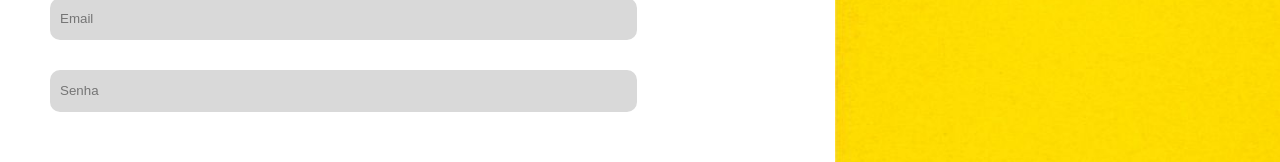
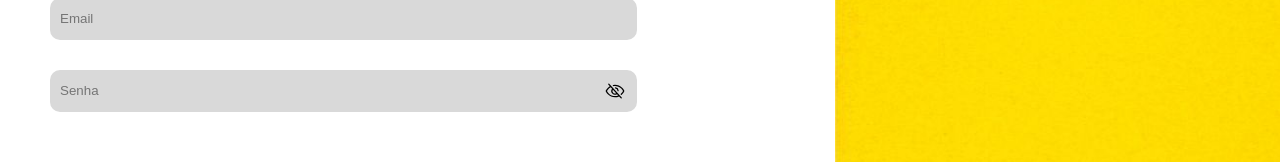
Before and after one commit to GabrielUzel/Project-Andrea, a Next.js app in the folder frontend/: page /login in a window 1280 px wide. Shown: the part 317-479 px from the top of the page. Built offline with nearby package versions, Linux system fonts and the light colour scheme.

Commit message:
Added see password feature

```diff
--- a/frontend/src/app/login/loginForm.tsx
+++ b/frontend/src/app/login/loginForm.tsx
@@ -3,12 +3,14 @@
 import { useRouter } from 'next/navigation'
 import React, { useState } from 'react';
 import Button from '../../components/button';
+import SeePasswordIcon from '../../components/seePasswordIcon';
 import styles from '../../styles/loginPageStyle.module.css';
 
 export default function LoginForm() {
     const [email, setEmail] = useState('');
     const [password, setPassword] = useState('');
     const [errorMessage, setErrorMessage] = useState('');
+    const [typeIsPassword, setTypeIsPassword] = useState(true);
     const router = useRouter();
 
     const handleSubmit = (event) => {
@@ -45,6 +47,10 @@ export default function LoginForm() {
         setErrorMessage('');
     }
 
+    const changeTypeIsPassword = () => {
+        setTypeIsPassword(!typeIsPassword);
+    }
+
     return (
         <div className={styles.loginFormMainDiv}>
             <div className={styles.errorMessage} style={{visibility: errorMessage ? 'visible' : "hidden"}}>
@@ -56,7 +62,7 @@ export default function LoginForm() {
             <form className={`${styles.loginFormDiv} ${styles.flex}`} onSubmit={handleSubmit}>
                 <div className={`${styles.loginTexts} ${styles.flex}`}>
                     <input className={`${styles.loginTextInputs} ${styles.borderRadius10}`}
-                        type="text"
+                        type='text'
                         placeholder='Email'
                         value={email}
                         onChange={ (event) => {
@@ -64,8 +70,9 @@ export default function LoginForm() {
                             removeErrorMessage();
                         }}
                     />
+                    <div>
                         <input className={`${styles.loginTextInputs} ${styles.borderRadius10}`}
-                        type="password"
+                            type={typeIsPassword ? 'password' : 'text'}
                             placeholder='Senha'
                             value={password}
                             onChange={ (event) => {
@@ -73,10 +80,11 @@ export default function LoginForm() {
                                 removeErrorMessage();
                             }}
                         />
+                        <SeePasswordIcon changeTypeIsPassword={changeTypeIsPassword}/>
+                    </div>
                 </div>
                 <Button label='Login'/>
             </form>
         </div>
-
     );
 }
--- a/frontend/src/app/login/page.tsx
+++ b/frontend/src/app/login/page.tsx
@@ -3,8 +3,8 @@ import Image from 'next/image';
 import NavBar from '../../components/NavBar/navBar';
 import LoginForm from './loginForm';
 import Link from 'next/link';
+import TemplateImage from '../../components/templateImage';
 import styles from '../../styles/loginPageStyle.module.css';
-import TemplateImage from '../../components/templateImage';
 
 export default function Login() {
     return (
--- /dev/null
+++ b/frontend/src/components/seePasswordIcon.tsx
@@ -0,0 +1,25 @@
+'use client'
+
+import Image from 'next/image';
+import { useState } from 'react';
+import styles from '../styles/seePasswordStyle.module.css';
+
+export default function SeePasswordIcon({changeTypeIsPassword}) {
+    const [isShown, setIsShown] = useState(false);
+
+    const handleClick = () => {
+        changeTypeIsPassword();
+        setIsShown(!isShown);
+    }
+
+    return (
+        <Image
+            src={isShown ? "/img/eye-icon.svg" : "/img/eye-slash-icon.svg"}
+            width={20}
+            height={20}
+            alt="Eye image"
+            onClick={handleClick}
+            className={styles.seePasswordImage}
+        />
+    );
+}
--- a/frontend/src/styles/navBarStyle.module.css
+++ b/frontend/src/styles/navBarStyle.module.css
@@ -36,8 +36,6 @@
 
 .searchIcon {
     position: absolute;
-    top: 50%;
-    left: 50%;
     transform: translate(-140%, -65%);
 }
 
--- /dev/null
+++ b/frontend/src/styles/seePasswordStyle.module.css
@@ -0,0 +1,5 @@
+.seePasswordImage {
+    position: absolute;
+    transform: translate(-160%, 55%);
+    cursor: pointer;
+}
```
Also changed, not shown: frontend/public/img/eye-icon.svg (added), frontend/public/img/eye-slash-icon.svg (added). Lines whose indentation alone changed are shown as unchanged.
